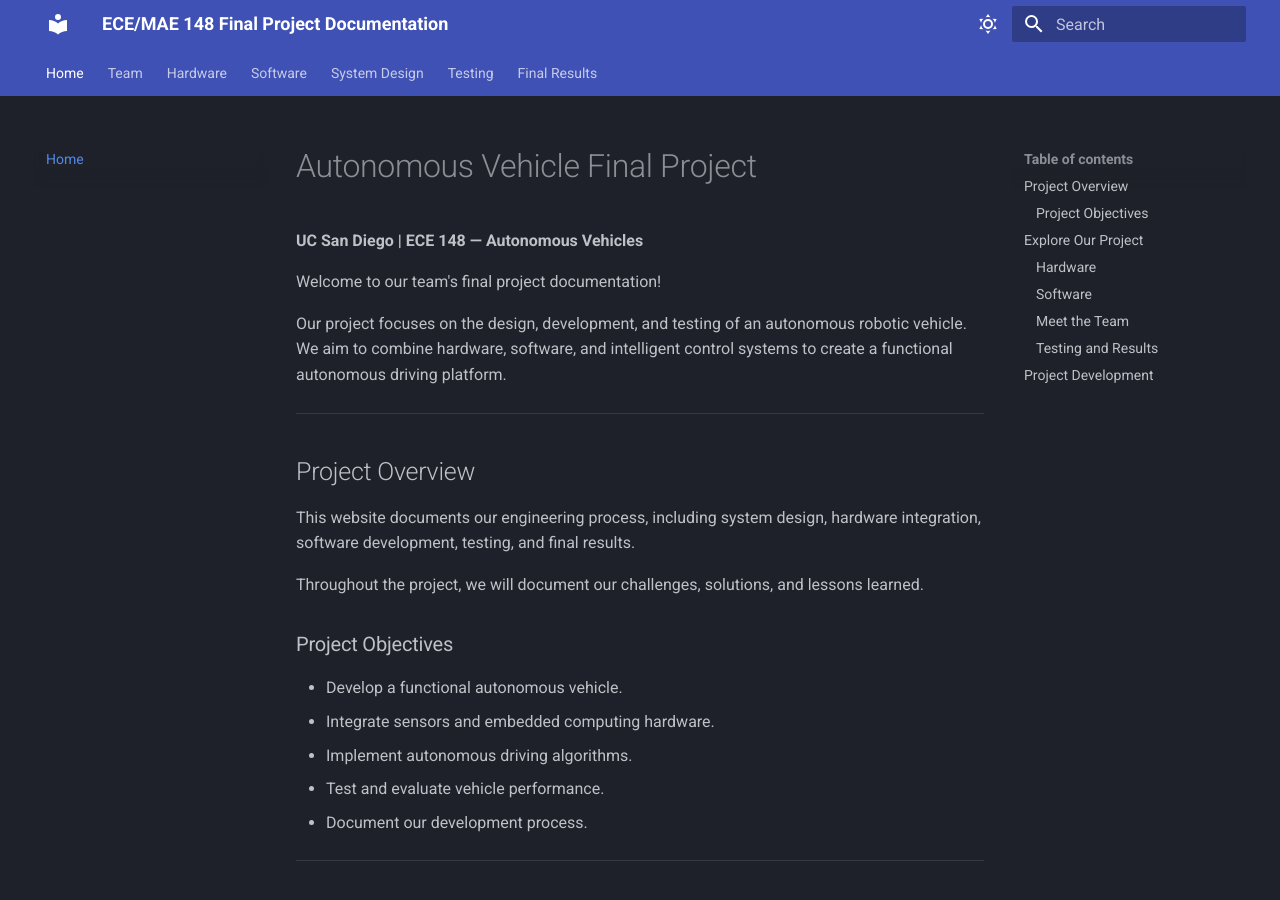
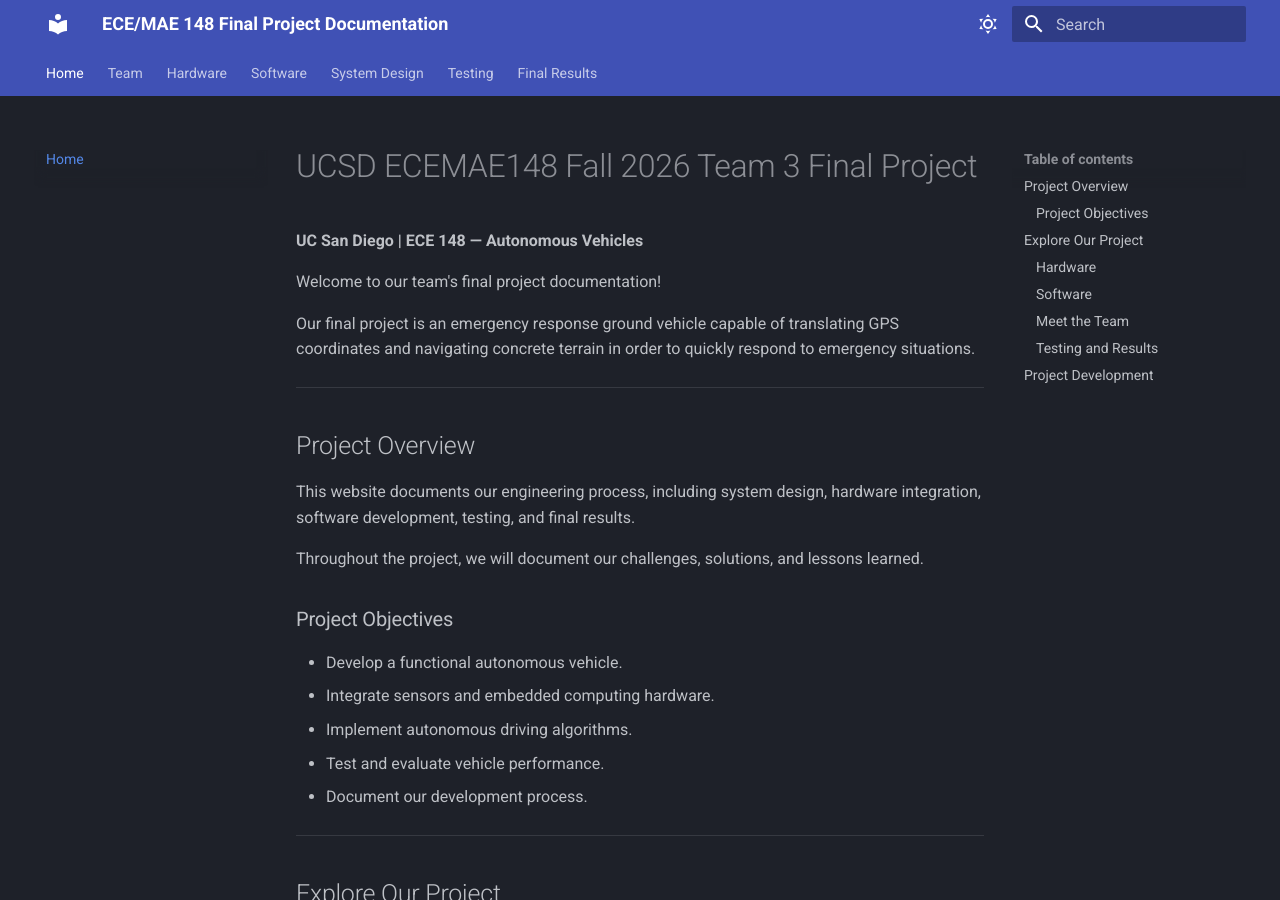
Before and after one commit to droostoo/UCSD-ECEMAE148-Fall_2026_Final_Project_Team_3, an MkDocs documentation site: the page built from docs/index.md, in a window 1280 px wide and 900 px high. Built offline with MkDocs 1.6.1 and Material for MkDocs 9.7.7, drawn with Linux system fonts in a browser that asks for light colours.

Commit message:
1: Added pages

```diff
--- a/docs/index.md
+++ b/docs/index.md
@@ -1,11 +1,11 @@
 
-# Autonomous Vehicle Final Project
+# UCSD ECEMAE148 Fall 2026 Team 3 Final Project
 
 **UC San Diego | ECE 148 — Autonomous Vehicles**
 
 Welcome to our team's final project documentation!
 
-Our project focuses on the design, development, and testing of an autonomous robotic vehicle. We aim to combine hardware, software, and intelligent control systems to create a functional autonomous driving platform.
+Our final project is an emergency response ground vehicle capable of translating GPS coordinates and navigating concrete terrain in order to quickly respond to emergency situations.
 
 ---
 
```
Also changed, not shown: docs/hardware.md (added), docs/software.md (added), docs/team.md (added), docs/testing.md (added).
